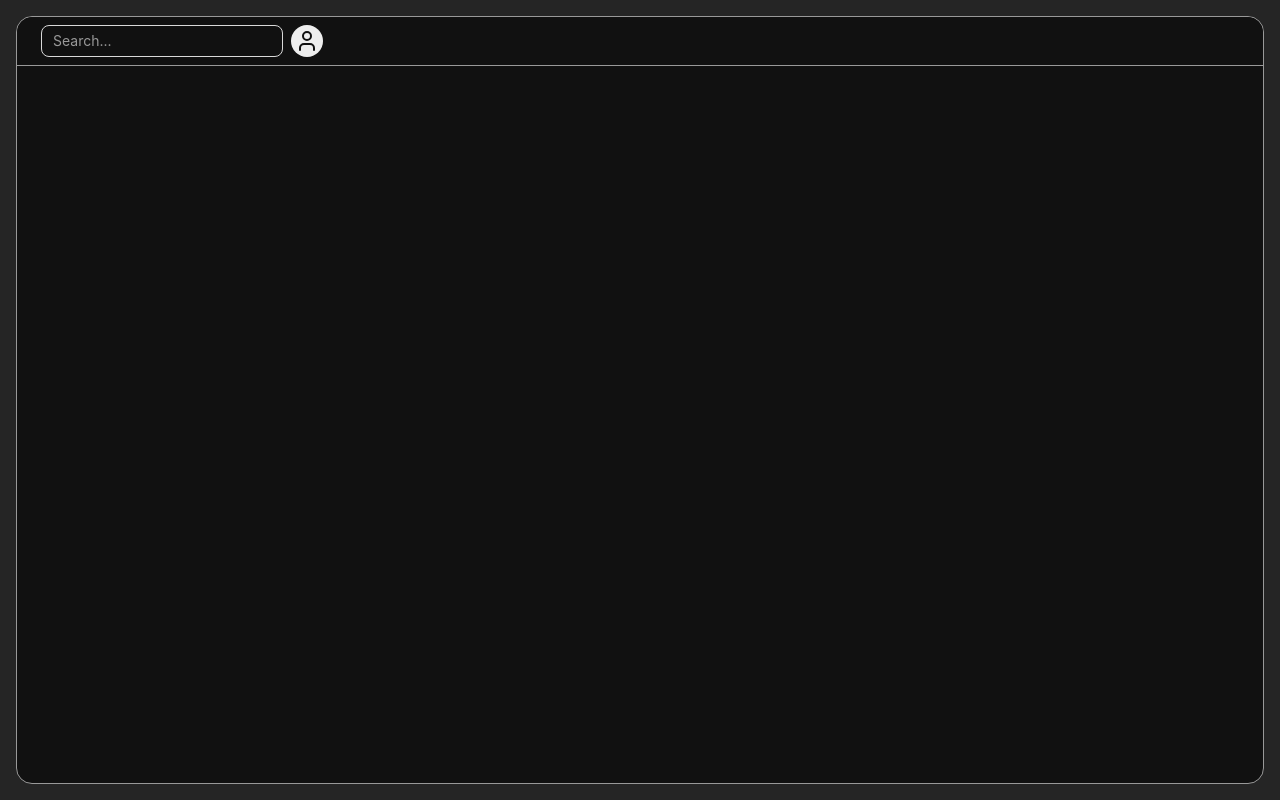
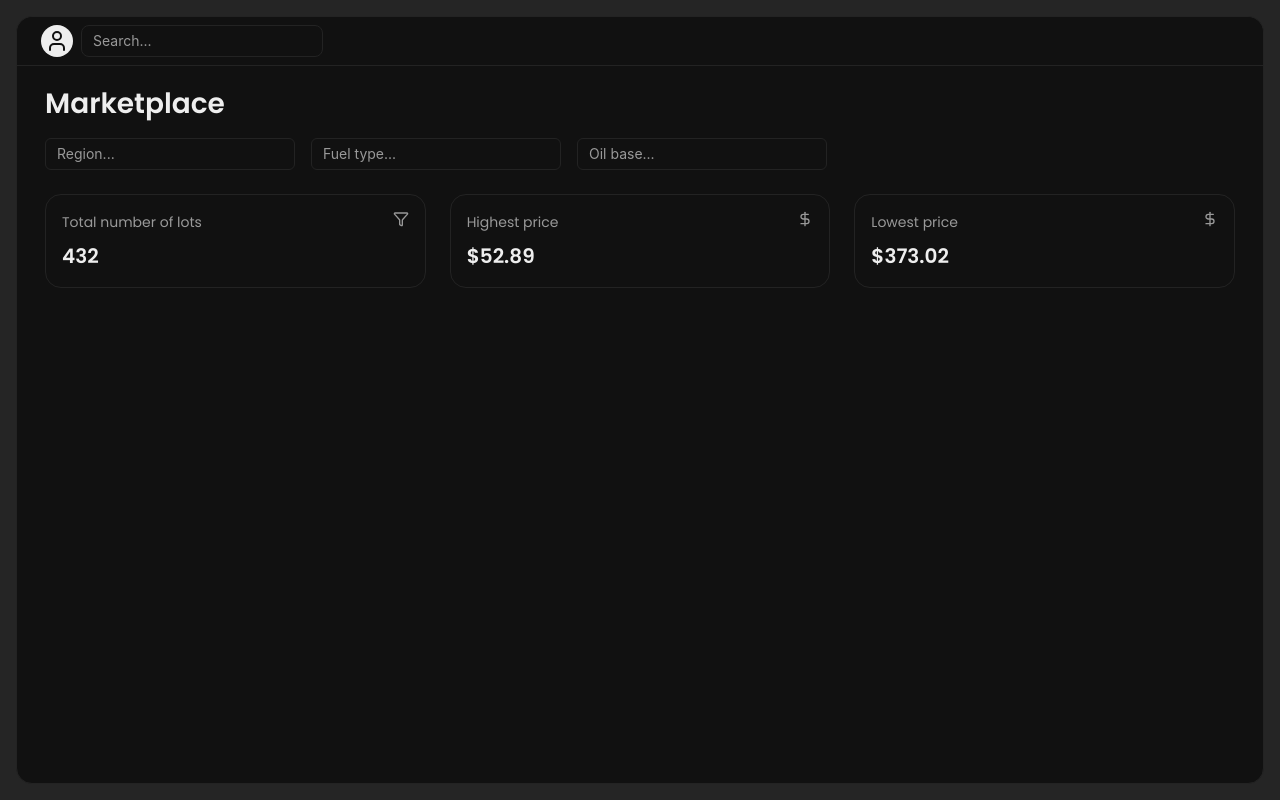
Before and after one commit to oth33r/besthack, a React (Vite) app: page / in a window 1280 px wide. Built offline with nearby package versions, Linux system fonts and the light colour scheme.

Commit message:
Added first version of markeplace dashboard

```diff
--- a/src/app/styles/variables.scss
+++ b/src/app/styles/variables.scss
@@ -5,4 +5,5 @@
   --gray-text-color: #252525;
   --error: #ff0000;
   --placeholder-color: #999999;
+  --border-color: #232323;
 }
--- a/src/pages/MarketplacePage/MarketplacePage.tsx
+++ b/src/pages/MarketplacePage/MarketplacePage.tsx
@@ -1,11 +1,16 @@
 import * as React from "react";
-import { Avatar, Input, Layout, Typography } from "antd";
+import { Avatar, Input, Layout } from "antd";
 import { Lot } from "@entities/lot/types/types";
 import { FilterWidget } from "@widgets/FilterWidget";
 
 import styles from "./styles/marketplace.module.scss";
 import { Header } from "antd/es/layout/layout";
-import { User } from "lucide-react";
+import { DollarSign, Filter, User } from "lucide-react";
+import {
+  Block,
+  BlockContent,
+  BlockHeader,
+} from "@shared/components/Block/Block";
 
 // Тестовые данные
 const testData: Lot[] = [
@@ -56,17 +61,45 @@ export const MarketplacePage: React.FC = () => {
     <Layout className={styles.marketplace}>
       <Header className={styles.marketplace__header}>
         <div className={styles.marketplace__container}>
-          <Input
-            placeholder="Search..."
-            className={styles.marketplace__search}
-          />
           <Avatar
             size={40}
             icon={<User />}
             className={styles.marketplace__avatar}
           />
+          <Input
+            placeholder="Search..."
+            variant="borderless"
+            className={styles.marketplace__search}
+          />
         </div>
       </Header>
+
+      <main className={styles.marketplace__main}>
+        <h1 className={styles.marketplace__title}>Marketplace</h1>
+
+        <FilterWidget />
+
+        <div className={styles.marketplace__blocks}>
+          <Block className={styles.marketplace__block}>
+            <BlockHeader icon={<Filter width={16} height={16} />}>
+              Total number of lots
+            </BlockHeader>
+            <BlockContent>432</BlockContent>
+          </Block>
+          <Block className={styles.marketplace__block}>
+            <BlockHeader icon={<DollarSign width={16} height={16} />}>
+              Highest price
+            </BlockHeader>
+            <BlockContent>$52.89</BlockContent>
+          </Block>
+          <Block className={styles.marketplace__block}>
+            <BlockHeader icon={<DollarSign width={16} height={16} />}>
+              Lowest price
+            </BlockHeader>
+            <BlockContent>$373.02</BlockContent>
+          </Block>
+        </div>
+      </main>
     </Layout>
   );
 };
--- a/src/pages/MarketplacePage/styles/marketplace.module.scss
+++ b/src/pages/MarketplacePage/styles/marketplace.module.scss
@@ -5,13 +5,13 @@
   margin: 32px auto;
   background-color: var(--black);
   border-radius: 16px;
-  border: 1.5px solid var(--placeholder-color);
+  border: 1px solid var(--border-color);
 
   &__header {
     border-radius: 16px 16px 0 0;
-    border-bottom: 1.5px solid var(--placeholder-color);
     padding: 8px 24px;
     background-color: var(--black);
+    border-bottom: 1px solid var(--border-color);
     display: flex;
     justify-content: space-between;
     align-items: center;
@@ -27,7 +27,7 @@
 
   &__title {
     color: var(--white);
-    font-size: 20px;
+    font-size: 28px;
     font-weight: 600;
     line-height: 20px;
   }
@@ -48,10 +48,31 @@
   &__search {
     border-radius: 8px;
     background-color: var(--black);
-    color: var(--placeholder-color);
+    color: var(--white);
+    border: 1px solid var(--border-color);
+
+    &:focus {
+      background-color: var(--black);
+    }
 
     &::placeholder {
       color: var(--placeholder-color);
     }
   }
+
+  &__main {
+    padding: 28px;
+    display: flex;
+    flex-direction: column;
+    gap: 24px;
+  }
+
+  &__blocks {
+    display: flex;
+    gap: 24px;
+  }
+
+  &__block {
+    flex: 1;
+  }
 }
--- /dev/null
+++ b/src/shared/components/Block/Block.tsx
@@ -0,0 +1,41 @@
+import styles from "./block.module.scss";
+import cn from "classnames";
+interface BlockProps extends React.HTMLAttributes<HTMLDivElement> {}
+
+const Block = ({ className, children, ...props }: BlockProps) => {
+  return (
+    <div className={cn(styles.block, className)} {...props}>
+      {children}
+    </div>
+  );
+};
+
+interface BlockHeaderProps extends React.HTMLAttributes<HTMLDivElement> {
+  icon?: React.ReactNode;
+}
+
+const BlockHeader = ({
+  className,
+  children,
+  icon,
+  ...props
+}: BlockHeaderProps) => {
+  return (
+    <div className={cn(styles.block__header, className)} {...props}>
+      <h3 className={styles.block__title}>{children}</h3>
+      {icon && <div className={styles.block__icon}>{icon}</div>}
+    </div>
+  );
+};
+
+interface BlockContentProps extends React.HTMLAttributes<HTMLDivElement> {}
+
+const BlockContent = ({ className, children, ...props }: BlockContentProps) => {
+  return (
+    <div className={cn(styles.block__content, className)} {...props}>
+      {children}
+    </div>
+  );
+};
+
+export { Block, BlockHeader, BlockContent };
--- /dev/null
+++ b/src/shared/components/Block/block.module.scss
@@ -0,0 +1,28 @@
+.block {
+  border: 1px solid var(--border-color);
+  border-radius: 16px;
+  padding: 16px;
+  color: var(--placeholder-color);
+
+  &__header {
+    display: flex;
+    justify-content: space-between;
+    align-items: center;
+  }
+
+  &__title {
+    font-size: 14px;
+    font-weight: 400;
+  }
+
+  &__icon {
+    color: var(--placeholder-color);
+  }
+
+  &__content {
+    font-size: 20px;
+    font-weight: 600;
+    margin-top: 8px;
+    color: var(--white);
+  }
+}
--- a/src/widgets/FilterWidget/ui/FilterWidget.tsx
+++ b/src/widgets/FilterWidget/ui/FilterWidget.tsx
@@ -1,9 +1,26 @@
-import { Layout } from "antd";
-
-const { Sider } = Layout;
+import { Input } from "antd";
+import styles from "./styles/filters.module.scss";
 
 const FilterWidget = () => {
-  return <Sider>FilterWidget</Sider>;
+  return (
+    <div className={styles.filters}>
+      <Input
+        placeholder="Region..."
+        variant="borderless"
+        className={styles.filters__input}
+      />
+      <Input
+        placeholder="Fuel type..."
+        variant="borderless"
+        className={styles.filters__input}
+      />
+      <Input
+        placeholder="Oil base..."
+        variant="borderless"
+        className={styles.filters__input}
+      />
+    </div>
+  );
 };
 
 export { FilterWidget };
--- /dev/null
+++ b/src/widgets/FilterWidget/ui/styles/filters.module.scss
@@ -0,0 +1,14 @@
+.filters {
+  display: flex;
+  gap: 16px;
+  align-items: center;
+
+  &__input {
+    max-width: 250px;
+    border: 1px solid var(--border-color);
+
+    &::placeholder {
+      color: var(--placeholder-color);
+    }
+  }
+}
```
